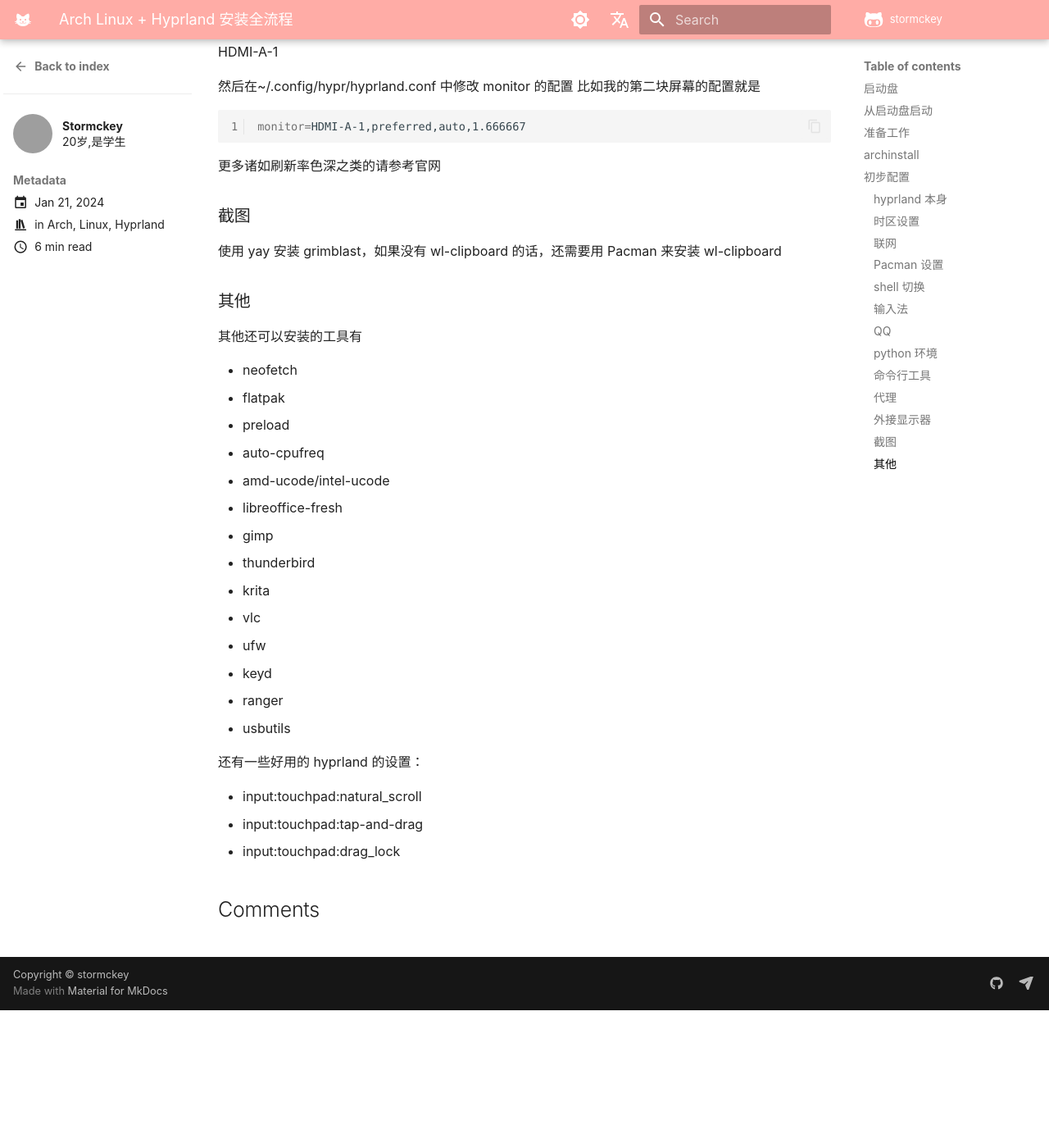
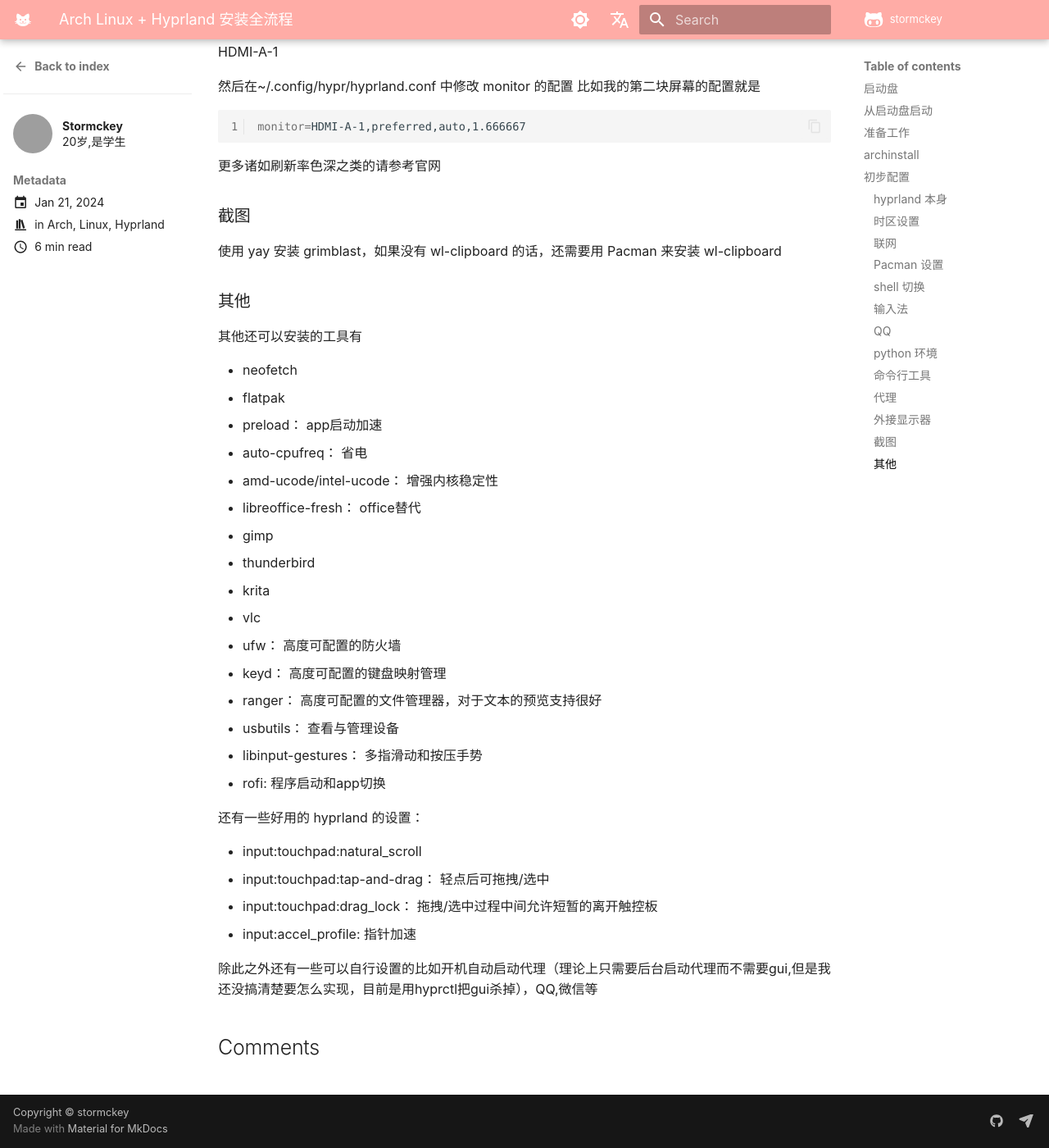
Before and after one commit to stormckey/stormckey.github.io, an MkDocs documentation site: the page built from docs/blog/posts/arch_linux_procedure.md, in a window 1280 px wide and 1400 px high, scrolled down 7647 px. Shown: the whole window at 82% size. Built offline with MkDocs 1.6.1 and Material for MkDocs 9.7.7, drawn with Linux system fonts in a browser that asks for light colours; some web fonts are replaced; comment, search, counter and statistics services are not loaded; a style sheet for code colours, icons or effects is not loaded; before the commit the page ends 8879 px from its top, so only the background shows below that; grey boxes are pictures that could not be loaded.

Commit message:
add more info to arch procedure

```diff
--- a/docs/blog/posts/arch_linux_procedure.md
+++ b/docs/blog/posts/arch_linux_procedure.md
@@ -367,21 +367,26 @@
 
 - neofetch
 - flatpak
-- preload
-- auto-cpufreq
-- amd-ucode/intel-ucode
-- libreoffice-fresh
+- preload： app启动加速
+- auto-cpufreq： 省电
+- amd-ucode/intel-ucode： 增强内核稳定性
+- libreoffice-fresh： office替代
 - gimp
 - thunderbird
 - krita
 - vlc
-- ufw
-- keyd
-- ranger
-- usbutils
+- ufw： 高度可配置的防火墙
+- keyd： 高度可配置的键盘映射管理
+- ranger： 高度可配置的文件管理器，对于文本的预览支持很好
+- usbutils： 查看与管理设备
+- libinput-gestures： 多指滑动和按压手势
+- rofi: 程序启动和app切换
 
 还有一些好用的 hyprland 的设置：
 
 - input:touchpad:natural_scroll
-- input:touchpad:tap-and-drag
-- input:touchpad:drag_lock
+- input:touchpad:tap-and-drag： 轻点后可拖拽/选中
+- input:touchpad:drag_lock： 拖拽/选中过程中间允许短暂的离开触控板
+- input:accel_profile: 指针加速
+
+除此之外还有一些可以自行设置的比如开机自动启动代理（理论上只需要后台启动代理而不需要gui,但是我还没搞清楚要怎么实现，目前是用hyprctl把gui杀掉），QQ,微信等
```
